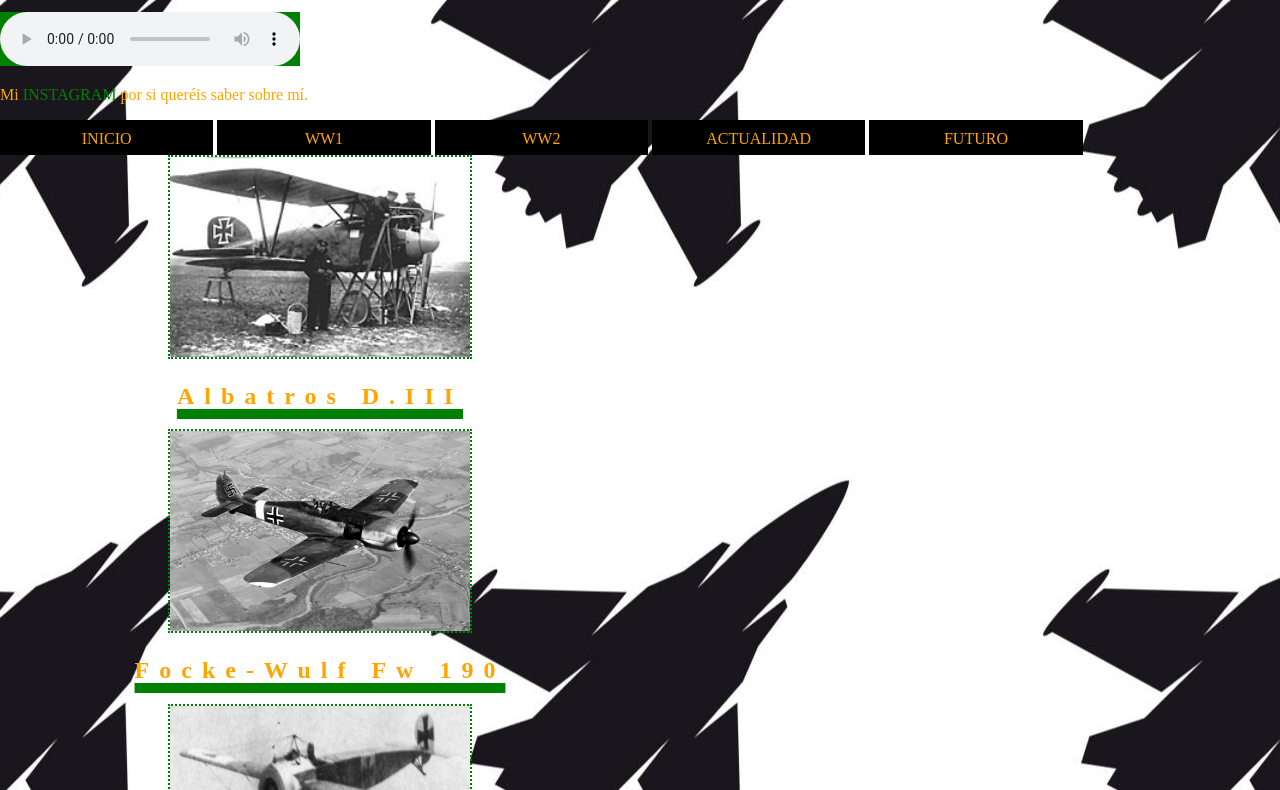
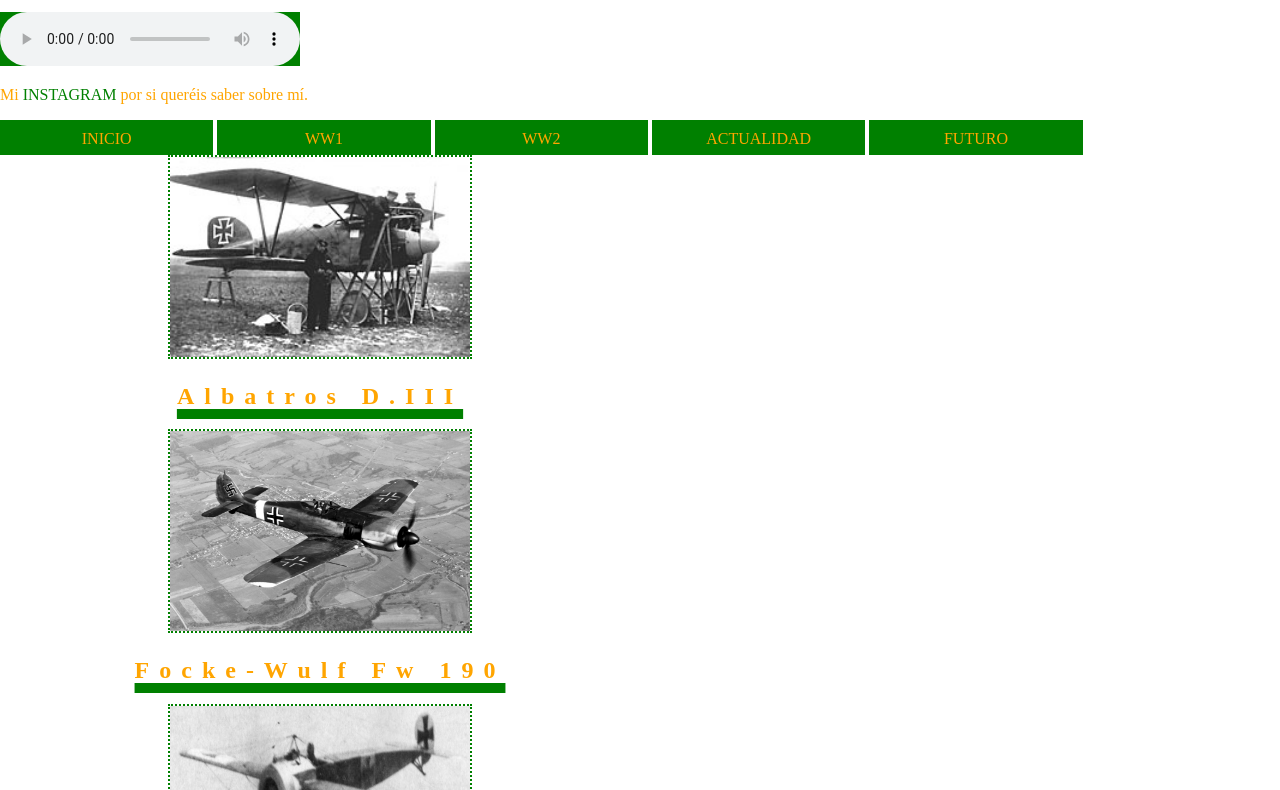
Before and after one commit to Alexwater2/Alexwater2.github.io, a plain HTML site: page index.html in a window 1280 px wide. Shown: the part 87-877 px from the top of the page. Drawn offline with Linux system fonts and the light colour scheme.

Commit message:
Add files via upload

```diff
--- a/estilos.css
+++ b/estilos.css
@@ -11,7 +11,7 @@
 padding: 0px;
 }
 li{
- background-color: black;
+ background-color: green;
     color: white;
     display: inline-block;
     width: 16.667%;
@@ -27,7 +27,9 @@
     border: 0px solid black;
     background-color: white;
     background-image: url(imagenes/logo\ aviones\ de\ combate.jpg);
-    background: size 5px;
+    background-size: contain;
+    background-attachment: fixed;
+    background-repeat: no-repeat;
     background-position: center;
     color:orange;
 }
```
